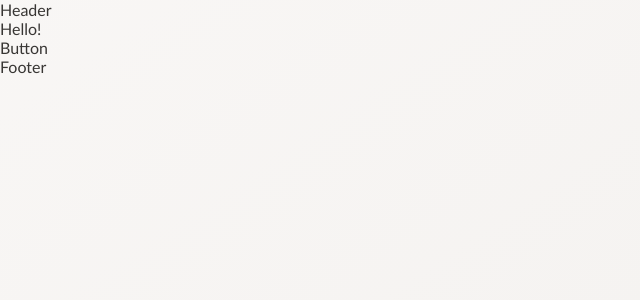
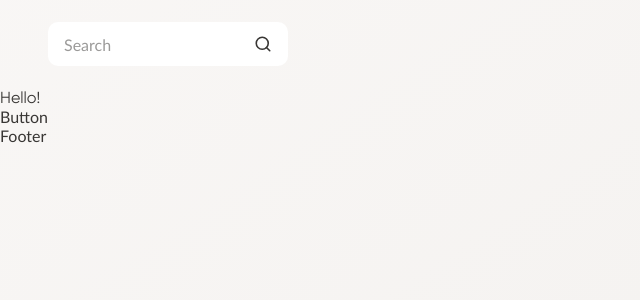
Before and after one commit to AnnaPrutnik/eco-food-next, a Next.js app: page / in a window 1280 px wide. Shown: the top 300 px of the page, without its empty margins (0-640 px from the left). Built offline with nearby package versions, Linux system fonts and the light colour scheme.

Commit message:
add header base structure

```diff
--- a/package.json
+++ b/package.json
@@ -3,7 +3,7 @@
   "version": "0.1.0",
   "private": true,
   "scripts": {
-    "dev": "next dev",
+    "dev": "next dev --turbo",
     "build": "next build",
     "start": "next start",
     "lint": "next lint"
--- /dev/null
+++ b/src/components/header/header.module.scss
@@ -0,0 +1,22 @@
+@import '../../styles/variables';
+
+.header {
+  height: 64px;
+  padding: 0 16px;
+  display: flex;
+  align-items: center;
+  justify-content: space-between;
+}
+
+@media (min-width: $big) {
+  .header {
+    height: 88px;
+    padding: 0 24px;
+  }
+}
+
+@media (min-width: $large) {
+  .header {
+    padding: 0 48px;
+  }
+}
--- a/src/components/header/header.tsx
+++ b/src/components/header/header.tsx
@@ -1,3 +1,13 @@
+import s from './header.module.scss';
+
+import { SearchForm } from './search-form';
+
 export const Header = () => {
-  return <div>Header</div>;
+  return (
+    <header className={s.header}>
+      <div className={s.inner}>
+        <SearchForm />
+      </div>
+    </header>
+  );
 };
--- /dev/null
+++ b/src/components/header/search-form/auto-submiting.tsx
@@ -0,0 +1,16 @@
+'use client';
+import { useEffect } from 'react';
+import { useFormikContext } from 'formik';
+import { SearchFormValues } from './search.interface';
+
+export const AutoSubmit = () => {
+  const { values, submitForm } = useFormikContext<SearchFormValues>();
+  useEffect(() => {
+    if (values.filter.length > 3) {
+      console.log(values);
+      // submitForm();
+    }
+    // eslint-disable-next-line react-hooks/exhaustive-deps
+  }, [values]);
+  return null;
+};
--- /dev/null
+++ b/src/components/header/search-form/index.ts
@@ -0,0 +1 @@
+export * from './search-form';
--- /dev/null
+++ b/src/components/header/search-form/search-form.module.scss
@@ -0,0 +1,25 @@
+@import '../../../styles/variables';
+
+.label {
+  position: relative;
+  display: inline-block;
+  height: 44px;
+  width: 240px;
+}
+
+.input {
+  height: 100%;
+  width: 100%;
+  padding: 0 40px 0 16px;
+  border-radius: $small-radius;
+  background-color: $white;
+}
+
+.icon {
+  position: absolute;
+  top: 50%;
+  right: 16px;
+  transform: translateY(-50%);
+  width: 18px;
+  height: 18px;
+}
--- /dev/null
+++ b/src/components/header/search-form/search-form.tsx
@@ -0,0 +1,40 @@
+'use client';
+import { Formik, Form, Field, FieldInputProps } from 'formik';
+import { AutoSubmit } from './auto-submiting';
+import { SearchFormValues } from './search.interface';
+import { SearchIcon } from '@/components';
+import s from './search-form.module.scss';
+
+export function SearchForm() {
+  const initialValues: SearchFormValues = { filter: '' };
+
+  return (
+    <Formik
+      initialValues={initialValues}
+      onSubmit={(values) => {
+        //ToDo: add searching logic
+        console.log(values);
+      }}
+    >
+      <Form>
+        <Field name="filter">
+          {({ field }: { field: FieldInputProps<string> }) => (
+            <label className={s.label}>
+              <input
+                className={s.input}
+                placeholder="Search"
+                type="text"
+                autoComplete="off"
+                {...field}
+              />
+              <div className={s.icon}>
+                <SearchIcon />
+              </div>
+            </label>
+          )}
+        </Field>
+        <AutoSubmit />
+      </Form>
+    </Formik>
+  );
+}
--- /dev/null
+++ b/src/components/header/search-form/search.interface.ts
@@ -0,0 +1,3 @@
+export interface SearchFormValues {
+  filter: string;
+}
--- a/src/styles/_main.scss
+++ b/src/styles/_main.scss
@@ -11,5 +11,31 @@ body {
 button {
   cursor: pointer;
 }
+
+input {
+  font-family: $lato;
+  font-size: 16px;
+  color: $text-color;
+
+  &::placeholder {
+    opacity: 0.5;
+  }
+}
+
+h1,
+h2,
+h3,
+h4,
+h5,
+h6 {
+  font-family: $gilroy;
+  line-height: $heading-line-height;
+  color: $heading-color;
+  text-transform: lowercase;
+  &::first-letter {
+    text-transform: uppercase;
+  }
+}
+
 .container {
 }
```
